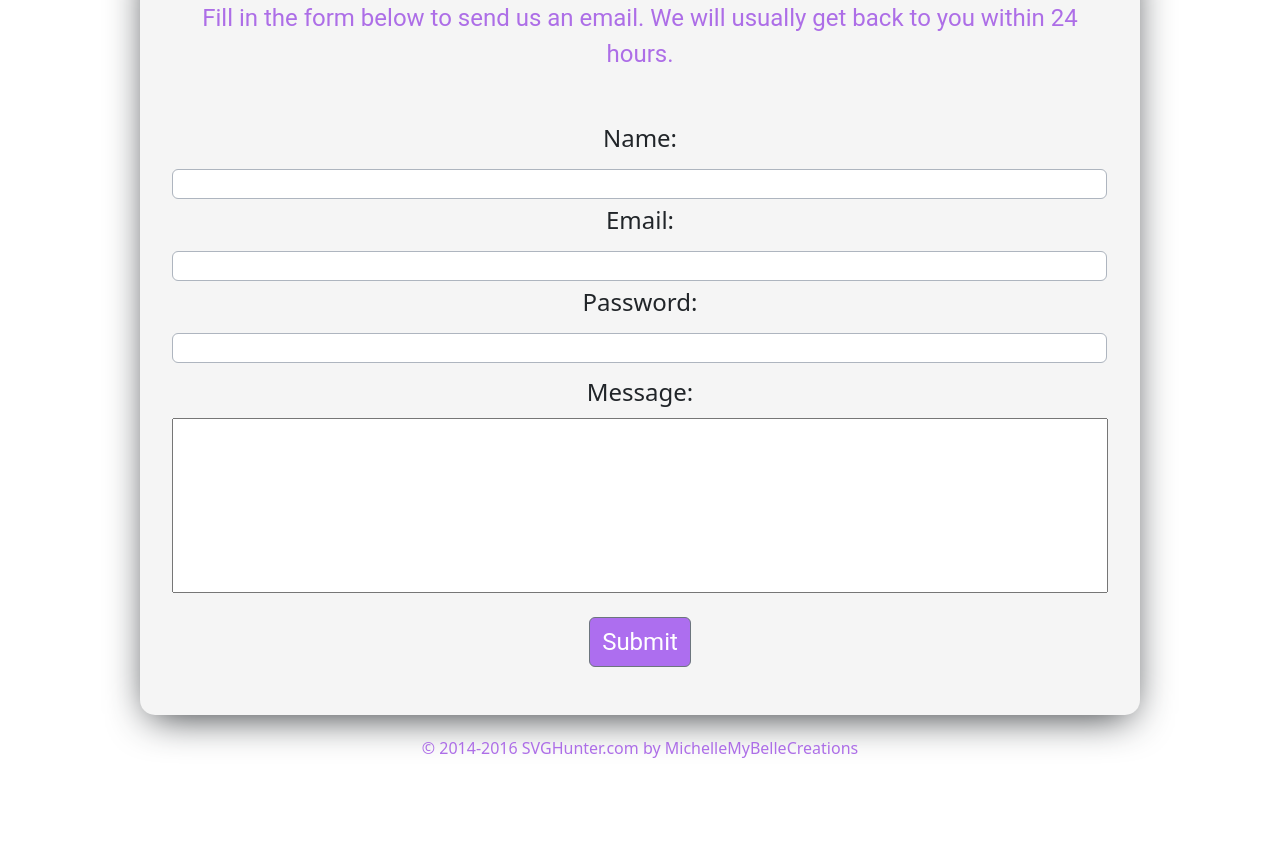
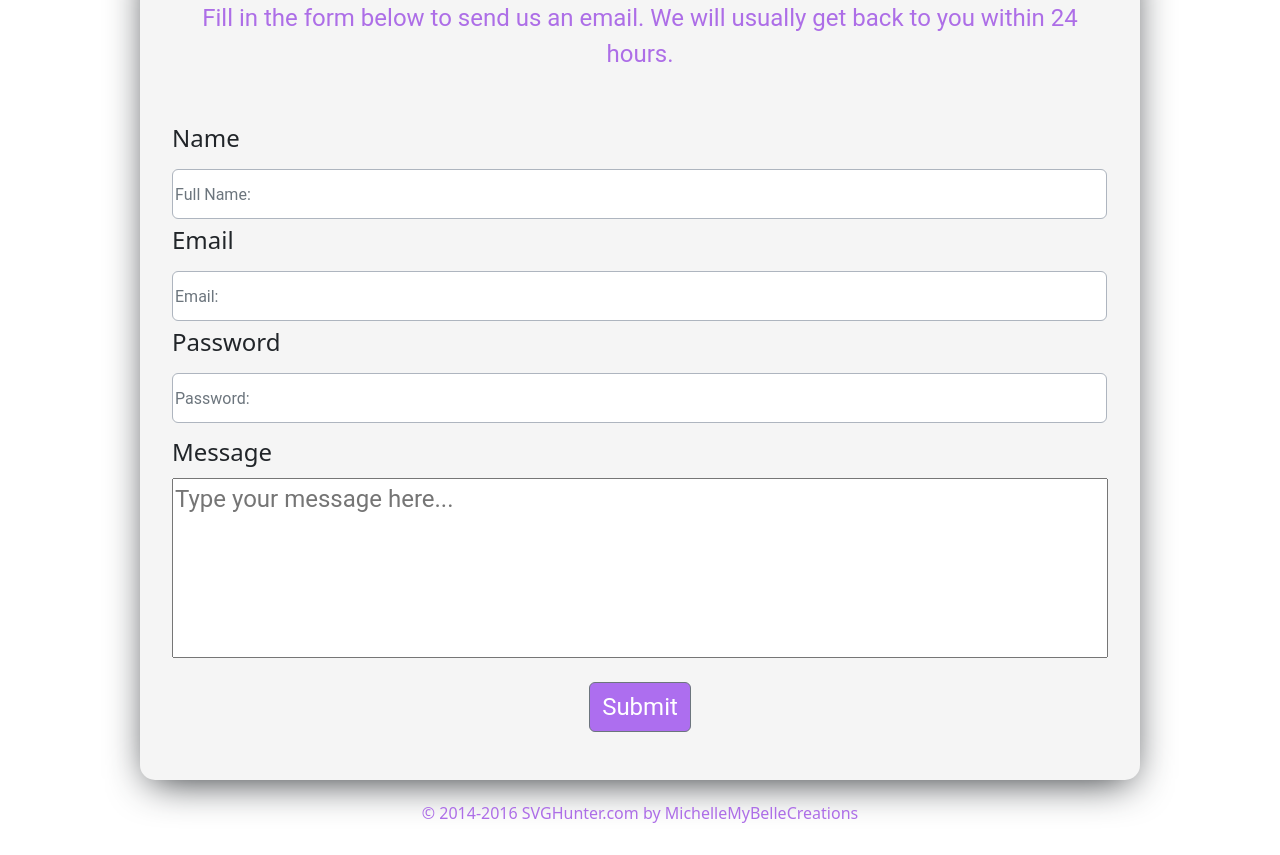
Before and after one commit to trevorerwin/svg-hunter, a React (Create React App) app in the folder client/svg-hunter-app/: page /contact in a window 1280 px wide. Shown: the part 820-1675 px from the top of the page. Before the commit the page ends 1610 px from the top, so only its background shows below. Built offline with nearby package versions, Linux system fonts and the light colour scheme.

Commit message:
more changes

```diff
--- a/client/svg-hunter-app/src/Landing/Contact.jsx
+++ b/client/svg-hunter-app/src/Landing/Contact.jsx
@@ -58,12 +58,15 @@ const Contact = () => {
                 back to you within 24 hours.
               </p>
             </div>
-
-            <div className="form-center" style={{ fontSize: "1.5rem" }}>
-              <Label>Name:</Label>
+            <div
+              className="form-center"
+              style={{ fontSize: "1.5rem", textAlign: "left" }}
+            >
+              <Label>Name</Label>
               <div className="d-flex justify-content-center">
                 <Input
                   className="input-field"
+                  placeholder="Full Name:"
                   required
                   type="text"
                   name="name"
@@ -73,11 +76,15 @@ const Contact = () => {
               </div>
             </div>
 
-            <div className="form-center" style={{ fontSize: "1.5rem" }}>
-              <Label>Email:</Label>
+            <div
+              className="form-center"
+              style={{ fontSize: "1.5rem", textAlign: "left" }}
+            >
+              <Label>Email</Label>
               <div className="d-flex justify-content-center">
                 <Input
                   className="input-field"
+                  placeholder="Email:"
                   required
                   type="email"
                   name="email"
@@ -87,11 +94,15 @@ const Contact = () => {
               </div>
             </div>
 
-            <div className="form-center mb-2" style={{ fontSize: "1.5rem" }}>
-              <Label>Password:</Label>
+            <div
+              className="form-center mb-2"
+              style={{ fontSize: "1.5rem", textAlign: "left" }}
+            >
+              <Label>Password</Label>
               <div className="d-flex justify-content-center">
                 <Input
                   className="input-field"
+                  placeholder="Password:"
                   required
                   type="text"
                   name="subject"
@@ -101,11 +112,15 @@ const Contact = () => {
               </div>
             </div>
 
-            <div className="form-center mb-2" style={{ fontSize: "1.5rem" }}>
-              <Label>Message:</Label>
+            <div
+              className="form-center mb-2"
+              style={{ fontSize: "1.5rem", textAlign: "left" }}
+            >
+              <Label>Message</Label>
               <div className="d-flex justify-content-center">
                 <textarea
                   className="message-field"
+                  placeholder="Type your message here..."
                   required
                   name="message"
                   value={formData.message}
--- a/client/svg-hunter-app/src/styles/Contact.css
+++ b/client/svg-hunter-app/src/styles/Contact.css
@@ -15,6 +15,7 @@
 
 .input-field {
     width: 100%;
+    height: 50px;
     font-family: "Roboto";
     font-size: 1.5rem;
     margin-bottom: 20px;
@@ -24,7 +25,7 @@
 .message-field {
     width: 100%;
     resize: none;
-    height: 175px;
+    height: 180px;
     font-family: "Roboto";
     font-size: 1.5rem;
 }
```
